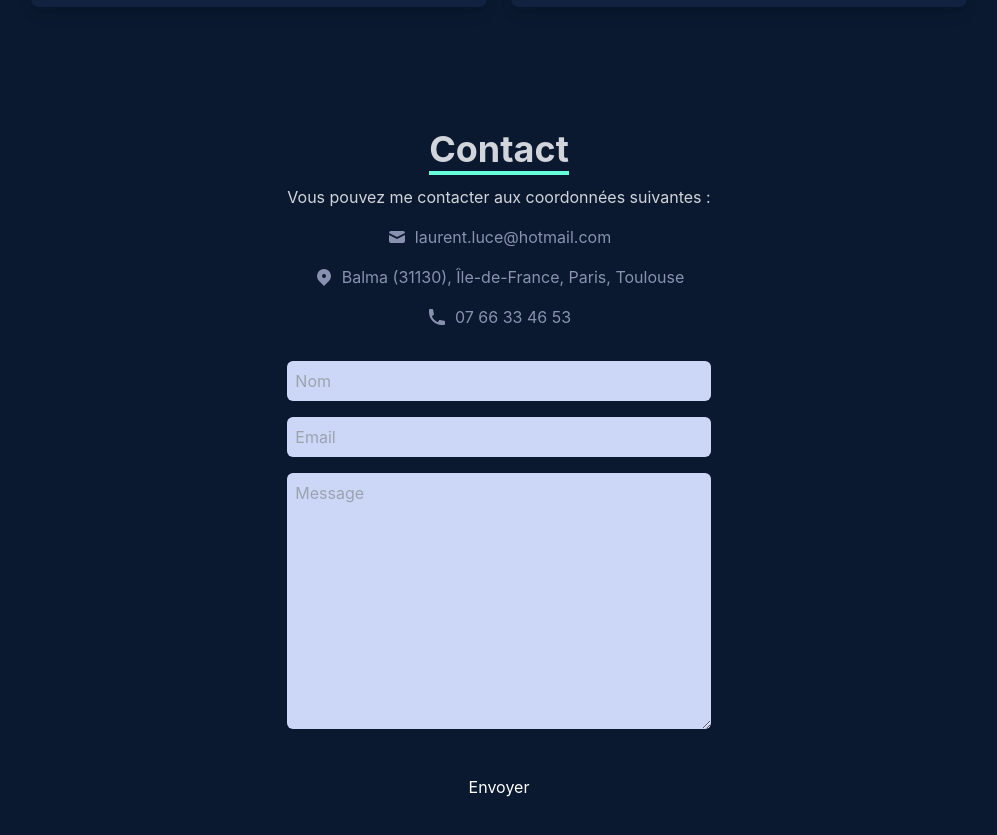
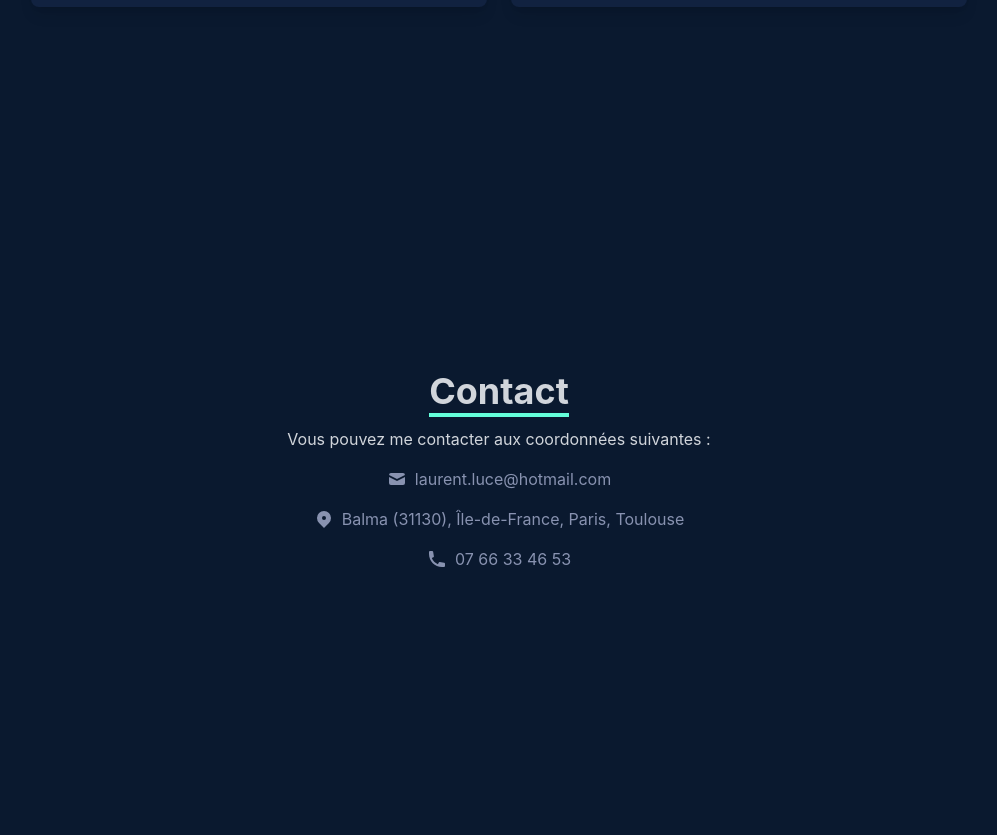
Before and after one commit to lolodeguadeloupe/modern-portfolio, a React (Vite) app: page / in a window 1280 px wide. Shown: the part 3480-4315 px from the top of the page, without its empty margins (141-1138 px from the left). Built offline with nearby package versions, Linux system fonts and the light colour scheme.

Commit message:
Changement de contatct

```diff
--- a/src/components/Contact.jsx
+++ b/src/components/Contact.jsx
@@ -4,15 +4,6 @@ const Contact = () => {
   return (
     <div name="contact" className="w-full h-screen bg-[#0a192f] flex items-center justify-center p-4">
       <div className="max-w-[1000px] mx-auto p-4 flex flex-col justify-center items-center text-center">
-        <motion.form
-          method="POST"
-          action="https://getform.io/f/[your-form-endpoint]"
-          className="flex flex-col max-w-[600px] w-full"
-          initial={{ opacity: 0, y: 20 }}
-          whileInView={{ opacity: 1, y: 0 }}
-          transition={{ duration: 0.5 }}
-          viewport={{ once: true }}
-        >
           <div className="pb-8">
             <p className="text-4xl font-bold inline border-b-4 border-[#64ffda]">Contact</p>
             <p className="py-4">Vous pouvez me contacter aux coordonnées suivantes :</p>
@@ -41,29 +32,7 @@ const Contact = () => {
               </div>
             </div>
           </div>
-          <input
-            className="bg-[#ccd6f6] p-2 rounded-md"
-            type="text"
-            placeholder="Nom"
-            name="name"
-          />
-          <input
-            className="my-4 p-2 bg-[#ccd6f6] rounded-md"
-            type="email"
-            placeholder="Email"
-            name="email"
-          />
-          <textarea
-            className="bg-[#ccd6f6] p-2 rounded-md"
-            name="message"
-            rows="10"
-            placeholder="Message"
-          ></textarea>
-          <button className="text-white border-2 hover:bg-[#64ffda] hover:border-[#64ffda] hover:text-[#0a192f] px-4 py-3 my-8 mx-auto flex items-center">
-            Envoyer
-          </button>
-        </motion.form>
-      </div>
+       </div>
     </div>
   );
 };
```
